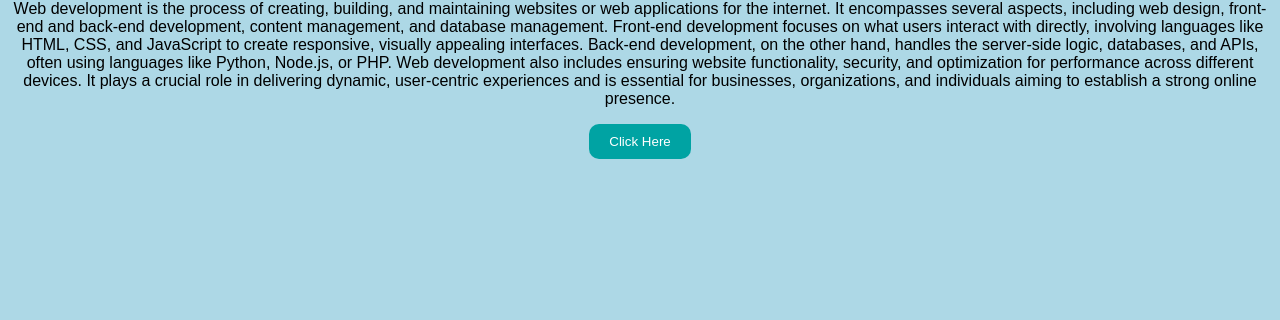
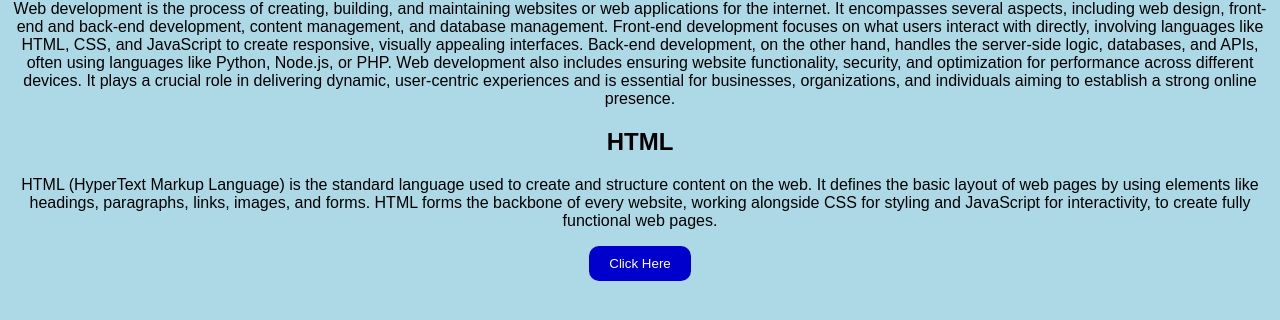
Before and after one commit to QuinterWangare/HTML-CSS-Assignment, a plain HTML site: page index.html in a window 1280 px wide. Shown: the part 108-428 px from the top of the page. Drawn offline with Linux system fonts and the light colour scheme.

Commit message:
Added a new section and updated CSS

```diff
--- a/index.html
+++ b/index.html
@@ -8,7 +8,16 @@
 </head>
 <body>
     <h1>Web Development</h1>
+
     <p>Web development is the process of creating, building, and maintaining websites or web applications for the internet. It encompasses several aspects, including web design, front-end and back-end development, content management, and database management. Front-end development focuses on what users interact with directly, involving languages like HTML, CSS, and JavaScript to create responsive, visually appealing interfaces. Back-end development, on the other hand, handles the server-side logic, databases, and APIs, often using languages like Python, Node.js, or PHP. Web development also includes ensuring website functionality, security, and optimization for performance across different devices. It plays a crucial role in delivering dynamic, user-centric experiences and is essential for businesses, organizations, and individuals aiming to establish a strong online presence.</p>
+
+    <section>
+    <h2>HTML</h2>
+
+    <p>HTML (HyperText Markup Language) is the standard language used to create and structure content on the web. It defines the basic layout of web pages by using elements like headings, paragraphs, links, images, and forms. HTML forms the backbone of every website, working alongside CSS for styling and JavaScript for interactivity, to create fully functional web pages.</p>
+
+</section>
+
     <button>Click Here</button>
 </body>
 </html>
--- a/style.css
+++ b/style.css
@@ -6,7 +6,7 @@ body {
 }
 
 button {
-    background-color: #00A3A3;
+    background-color: mediumblue;
     color: white;
     padding: 10px 20px;
     border: none;
@@ -15,6 +15,6 @@ button {
 }
 
 button:hover {
-    background-color: #007777;
+    background-color: dodgerblue;
     color: black;
 }
```
